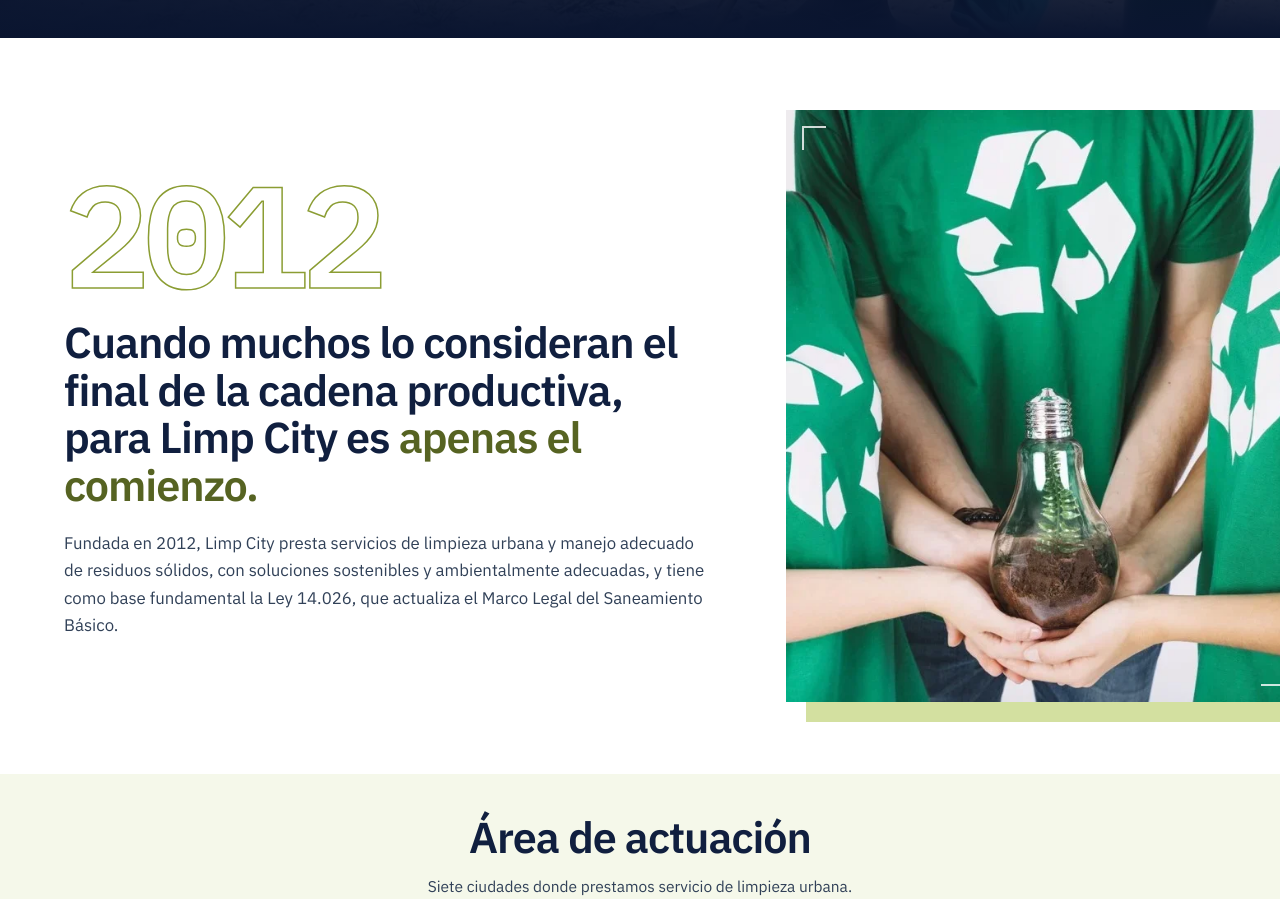
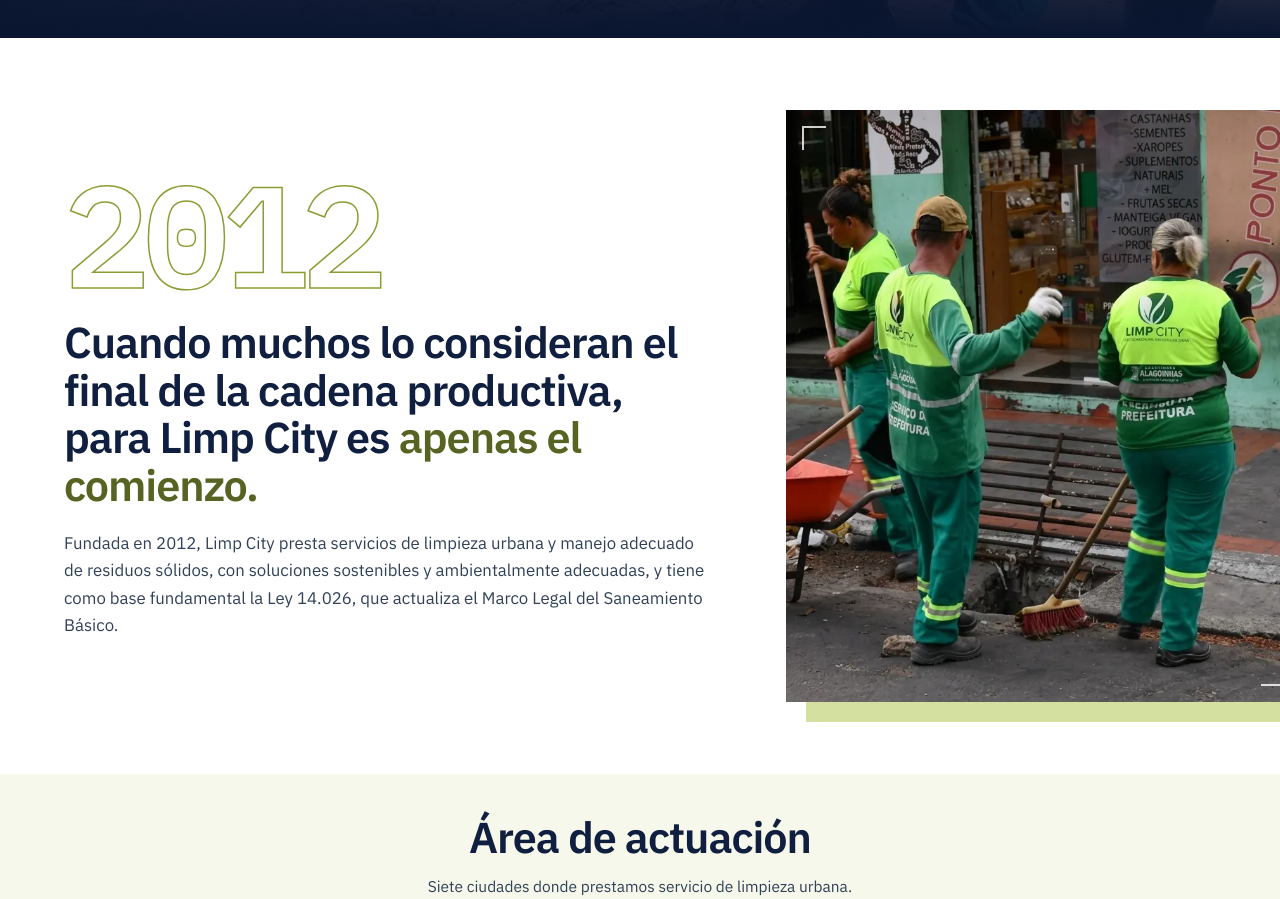
Before and after one commit to jhefferson-guerrero/cbs-web, a React (Vite) app: page /limp-city in a window 1280 px wide. Shown: the part 762-1661 px from the top of the page. Built offline with nearby package versions, Linux system fonts and the light colour scheme.

Commit message:
Limp City: foto real de los tres operarios en Sobre la empresa

```diff
--- a/src/components/limpcity/LimpCityAbout.tsx
+++ b/src/components/limpcity/LimpCityAbout.tsx
@@ -44,16 +44,16 @@
           <div className="relative aspect-[626/720] w-full overflow-hidden bg-navy-950 lg:aspect-auto lg:h-full">
             <motion.img
               src={aboutImage}
-              alt="Equipo de Limp City sosteniendo entre las manos un bulbo de vidrio con tierra y una planta"
-              width={626}
-              height={720}
+              alt="Tres operarios de Limp City con chaleco y uniforme verde barriendo junto a un sumidero, con una carretilla naranja"
+              width={1264}
+              height={842}
               loading="lazy"
               decoding="async"
               initial={reduceMotion ? false : { scale: 1.12 }}
               whileInView={{ scale: 1 }}
               viewport={{ once: true, amount: 0.3 }}
               transition={{ duration: 1.2, ease: [0.16, 1, 0.3, 1] }}
-              className="absolute inset-0 h-full w-full object-cover"
+              className="absolute inset-0 h-full w-full object-cover object-[48%_50%]"
             />
             <span aria-hidden="true" className="absolute left-4 top-4 h-6 w-6 border-l-2 border-t-2 border-white/80" />
             <span aria-hidden="true" className="absolute bottom-4 right-4 h-6 w-6 border-b-2 border-r-2 border-white/80" />
```
Also changed, not shown: src/assets/images/limpcity/sobre-limp-city.webp.
